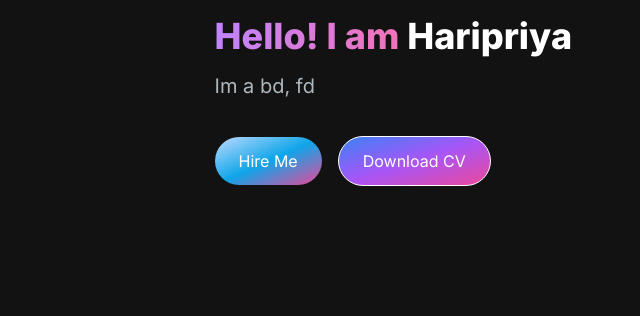
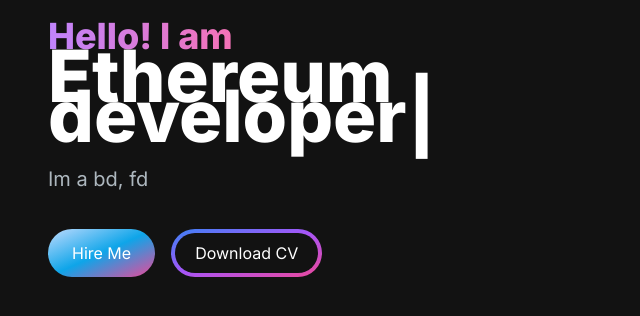
Before and after one commit to Hari-Bombon/portfolio, a Next.js app: page / in a window 1280 px wide. Shown: the top 316 px of the page, without its empty margins (0-640 px from the left). Built offline with nearby package versions, Linux system fonts and the light colour scheme.

Commit message:
Added the typeanimation

```diff
--- a/app/components/HeroSection.jsx
+++ b/app/components/HeroSection.jsx
@@ -1,4 +1,8 @@
 import React from 'react';
+import { TypeAnimation } from 'react-type-animation';
+
+
+
 
 
 const HeroSection = () => {
@@ -10,15 +14,32 @@ const HeroSection = () => {
        <span className='text-transparent bg-clip-text bg-gradient-to-r from-purple-400 to-pink-400'>
        Hello! I am {""}
        </span>
-        Haripriya
+       <TypeAnimation
+      sequence={[
+        // Same substring at the start will only be typed out once, initially
+        'Haripriya',
+        1000, // wait 1s before replacing "Mice" with "Hamsters"
+        'Web developer',
+        1000,
+        'Ethereum developer',
+        1000,
+        'Front-end developer',
+        1000
+      ]}
+      wrapper="span"
+      speed={50}
+      style={{ fontSize: '2em', display: 'inline-block' }}
+      repeat={Infinity}
+    />
+
         </h1>
       <p className='text-[#ADB7BE] text-base sm:text-lg mb-6 lg:text-xl'>
         Im a bd, fd
         </p>
         <div>
           <button className='px-6 py-3 w-full sm:w-fit rounded-full mr-4 bg-gradient-to-br from-blue-200 via-sky-500 to-pink-500 hover:bg-slate-200 text-white'>Hire Me</button>
-          <button className='px-6 py-3 w-full sm:w-fit rounded-full bg-gradient-to-br from-blue-500 via-purple-500 to-pink-500 hover:big-slate-800 hover:bg-slate-800 text-white border border-white mt-3'>
-            <span>Download CV </span>
+          <button className='px-1 py-1 w-full sm:w-fit rounded-full bg-gradient-to-br from-blue-500 via-purple-500 to-pink-500 hover:big-slate-800 hover:bg-slate-800 text-white mt-3'>
+            <span className='block bg-[#121212] hover:bg-slate-800 rounded-full px-5 py-2'>Download CV </span>
             </button>
         </div>
         </div>
```
Also changed, not shown: package.json (+5 -4 lines), 1 other file (tests, documents, lock files or other folders).
